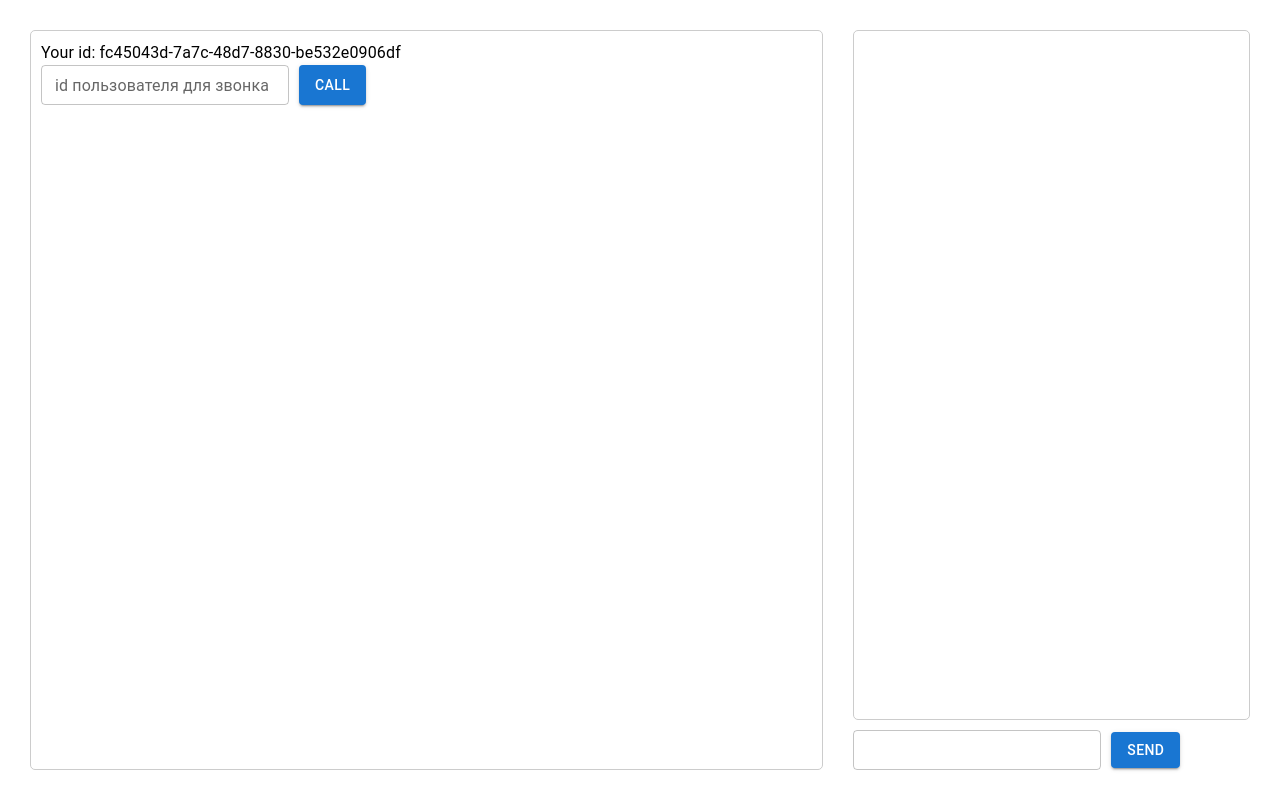
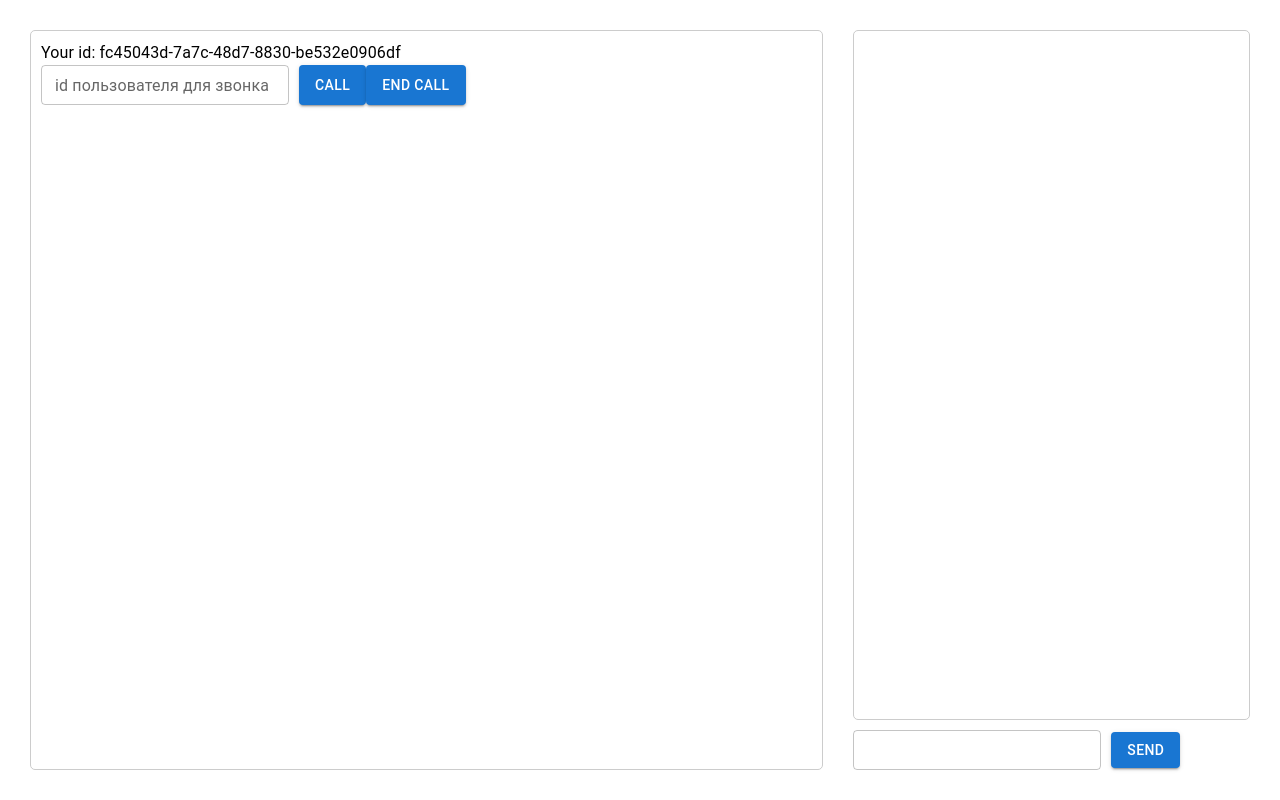
Before and after one commit to lKaisal/react-webrtc-1-many, a React (Create React App) app: page / in a window 1280 px wide. Built offline with nearby package versions, Linux system fonts and the light colour scheme; no server answers.

Commit message:
added https for localhost, added endCall function

```diff
--- a/package.json
+++ b/package.json
@@ -24,7 +24,7 @@
     "web-vitals": "^2.1.4"
   },
   "scripts": {
-    "start": "react-scripts start",
+    "start": "HTTPS=true SSL_CRT_FILE=localhost.pem SSL_KEY_FILE=localhost-key.pem react-scripts  start",
     "build": "react-scripts build",
     "test": "react-scripts test",
     "eject": "react-scripts eject"
--- a/src/App.tsx
+++ b/src/App.tsx
@@ -155,7 +155,7 @@ function App() {
         <div className={styles.content}>
           {/* <span id="status">Connecting...</span> */}
           <div className={styles.videoChat}>
-            <VideoChat id={clientId} startCall={startCall} localSrc={localSrc} remoteSrc={peerSrc}/>
+            <VideoChat id={clientId} startCall={startCall} endCall={endCall} localSrc={localSrc} remoteSrc={peerSrc}/>
           </div>
 
           <div className={styles.textChat}>
--- a/src/components/VideoChat.tsx
+++ b/src/components/VideoChat.tsx
@@ -17,22 +17,23 @@ interface VideoChatProps {
       video: boolean
     }
   }) => void,
+  endCall: ({isCaller}: {isCaller: boolean}) => void,
   id: string,
   localSrc: MediaStream | null,
   remoteSrc: MediaStream | null,
 }
 
-const VideoChat = ({startCall, id, localSrc, remoteSrc}: VideoChatProps): JSX.Element => {
+const VideoChat = ({startCall, endCall, id, localSrc, remoteSrc}: VideoChatProps): JSX.Element => {
   const [friendId, setFriendId] = useState<string>('');
   const localVideo = useRef<HTMLVideoElement>(null);
   const remoteVideo = useRef<HTMLVideoElement>(null);
 
   useEffect(() => {
-    if (localVideo.current && localSrc) {
+    if (localVideo.current) {
       localVideo.current.srcObject = localSrc;
     }
 
-    if (remoteVideo.current && remoteSrc) {
+    if (remoteVideo.current) {
       remoteVideo.current.srcObject = remoteSrc;
     }
   }, [localSrc, remoteSrc]);
@@ -59,6 +60,11 @@ const VideoChat = ({startCall, id, localSrc, remoteSrc}: VideoChatProps): JSX.El
     startCall({isCaller: true, id, friendId, config});
   }
 
+  function initEndCall() {
+    endCall({isCaller: true});
+    setFriendId('');
+  }
+
   return (
     <div className={styles.root}>
       <Typography>Your id: {id}</Typography>
@@ -74,6 +80,7 @@ const VideoChat = ({startCall, id, localSrc, remoteSrc}: VideoChatProps): JSX.El
           />
         </div>
         <Button variant='contained' onClick={initCall}>Call</Button>
+        <Button variant='contained' onClick={initEndCall}>End call</Button>
       </div>
       <div className={styles.videos}>
         <div className={styles.videoWrapper}>
--- a/src/peerConnection.tsx
+++ b/src/peerConnection.tsx
@@ -68,7 +68,6 @@ class PeerConnection extends Emitter {
       .then((offer) => {
         this.pc.setLocalDescription(offer)
           .then(() => {
-            // ?????
             ws.send(JSON.stringify({action: 'WEBRTC_MESSAGE', data: {
               evt: 'CALL_OFFER',
               to: this.friendId,
@@ -88,7 +87,6 @@ class PeerConnection extends Emitter {
       .then((offer) => {
         this.pc.setLocalDescription(offer)
           .then(() => {
-            // ?????
             ws.send(JSON.stringify({action: 'WEBRTC_MESSAGE', data: {
               evt: 'CALL_OFFER',
               to: this.friendId,
```
Also changed, not shown: 2 other files (tests, documents, lock files or other folders).
